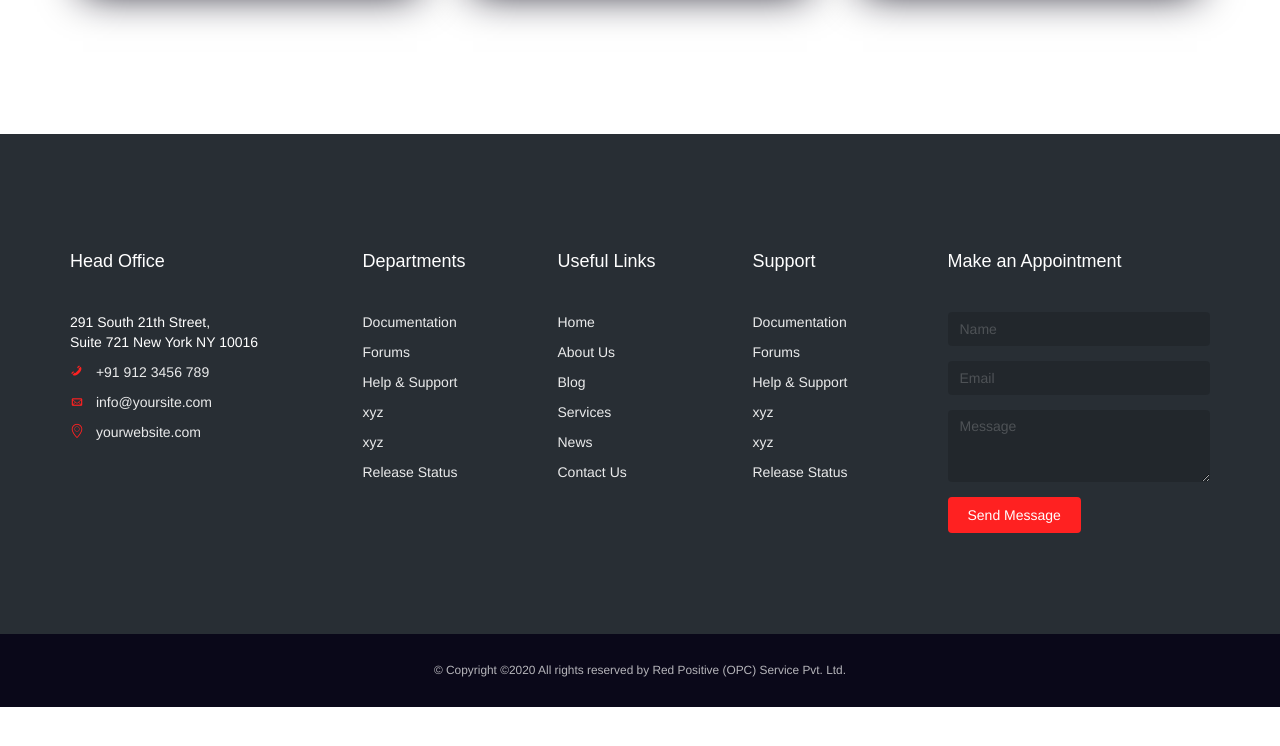
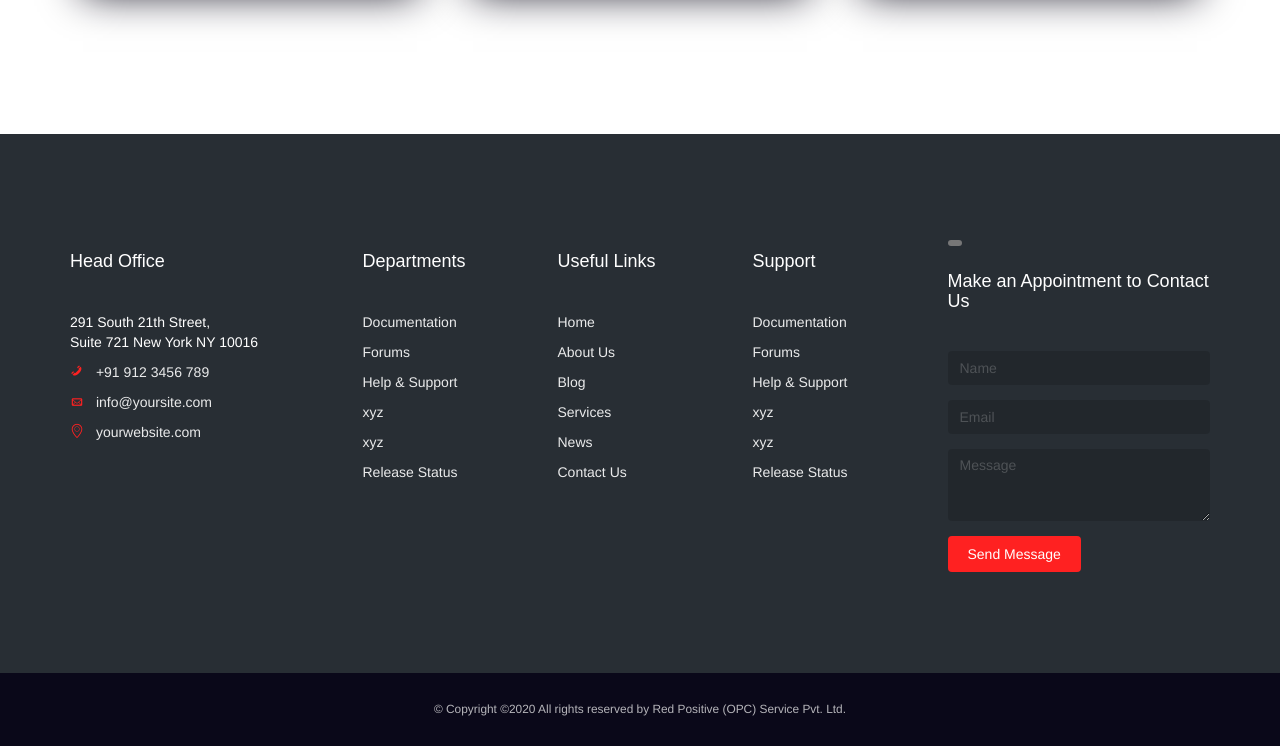
Before and after one commit to kishanrocks7/intern-proj2, a Flask app: page / in a window 1280 px wide. Shown: the part 3983-4729 px from the top of the page. Before the commit the page ends 4690 px from the top, so only its background shows below. Run offline with Flask 2, Linux system fonts and the light colour scheme; data that the repository does not hold is empty; some libraries are stand-ins or nearby versions; some web fonts are replaced.

Commit message:
contact page

```diff
--- a/main.py
+++ b/main.py
@@ -4,7 +4,8 @@ from flask import Flask,render_template,request,session,redirect,url_for,flash,c
 #importing database library
 from databaselibrary import getdbcur
 
-
+#importing smtplib for mail
+import smtplib
 
 #universal unique ID package
 import uuid,pybase64,os
@@ -67,6 +68,21 @@ def outlet_login():
 @app.route('/outlet_register')
 def outlet_register():
     return render_template('outletregister.html')
+
+@app.route('/form',methods=["post"])
+def form():
+    name= request.form.get("name")
+    email= request.form.get("email")
+    message=request.form.get("message")
+    server=smtplib.SMTP("smtp.gmail.com", 587)
+    server.starttls()
+    server.login("kratitiwari5034@gmail.com","krishiv@123")
+    server.sendmail("kratitiwari5034@gmail.com" ,  "kishanpandey5034@gmail.com" ,
+    "SOMEONE IS TRYING TO REACH YOU THROUGH THE WEBSITE" +' \n' +
+    "name = " + name + '\n' +
+     "email = " + email + '\n' +
+     "message = "+ message   )
+    return render_template('index.html')
 
 @app.route('/warehouse_register',methods = ['GET','POST'])
 def warehouse_register():
--- a/static/css/style.css
+++ b/static/css/style.css
@@ -27,6 +27,7 @@
   /* html {
     scroll-behavior: smooth;
   } */
+
 
 
   .mid h2 {
--- a/templates/index.html
+++ b/templates/index.html
@@ -2,6 +2,67 @@
 <html style="scroll-behavior: smooth;">
 
 <head>
+
+
+	<style>
+		/* Popup container - can be anything you want */
+		.popup {
+		  position: relative;
+		  display: inline-block;
+		  cursor: pointer;
+		  -webkit-user-select: none;
+		  -moz-user-select: none;
+		  -ms-user-select: none;
+		  user-select: none;
+		}
+
+		/* The actual popup */
+		.popup .popuptext {
+		  visibility: hidden;
+		  width: 160px;
+		  background-color: #555;
+		  color: #fff;
+		  text-align: center;
+		  border-radius: 6px;
+		  padding: 8px 0;
+		  position: absolute;
+		  z-index: 1;
+		  bottom: 125%;
+		  left: 50%;
+		  margin-left: -80px;
+		}
+
+		/* Popup arrow */
+		.popup .popuptext::after {
+		  content: "";
+		  position: absolute;
+		  top: 100%;
+		  left: 50%;
+		  margin-left: -5px;
+		  border-width: 5px;
+		  border-style: solid;
+		  border-color: #555 transparent transparent transparent;
+		}
+
+		/* Toggle this class - hide and show the popup */
+		.popup .show {
+		  visibility: visible;
+		  -webkit-animation: fadeIn 1s;
+		  animation: fadeIn 1s;
+		}
+
+		/* Add animation (fade in the popup) */
+		@-webkit-keyframes fadeIn {
+		  from {opacity: 0;}
+		  to {opacity: 1;}
+		}
+
+		@keyframes fadeIn {
+		  from {opacity: 0;}
+		  to {opacity:1 ;}
+		}
+		</style>
+
 
 	<meta charset="utf-8">
 	<meta http-equiv="X-UA-Compatible" content="IE=edge">
@@ -641,25 +702,36 @@
 						</div>
 
 						<div class="col-md-3 colorlib-widget">
-							<h3>Make an Appointment</h3>
-							<form class="contact-form">
+							<div class="badge badge-pill badge-success">
+
+							  </div>
+							<h3>Make an Appointment to Contact Us</h3>
+							<form class="contact-form" action="/form" method="POST">
 								<div class="form-group">
 									<label for="name" class="sr-only">Name</label>
-									<input type="name" class="form-control" id="name" placeholder="Name">
+									<input type="name" class="form-control" id="name" placeholder="Name" name="name">
 								</div>
 								<div class="form-group">
 									<label for="email" class="sr-only">Email</label>
-									<input type="email" class="form-control" id="email" placeholder="Email">
+									<input type="email" class="form-control" id="email" placeholder="Email" name="email">
 								</div>
 								<div class="form-group">
 									<label for="message" class="sr-only">Message</label>
-									<textarea class="form-control" id="message" rows="3"
-										placeholder="Message"></textarea>
+									<textarea class="form-control" id="message" rows="3" placeholder="Message" name="message"></textarea>
 								</div>
-								<div class="form-group">
-									<input type="submit" id="btn-submit" class="btn btn-primary btn-send-message btn-md"
-										value="Send Message">
+
+
+
+
+
+								<div class="popup" onclick="myFunction()"><div class="form-group">
+									<input type="submit" id="btn-submit" class="btn btn-primary btn-send-message btn-md"  value="Send Message" style="background-color: #ff2121;">
 								</div>
+									<span class="popuptext" id="myPopup">Thank you sir ,we will contact you soon !</span>
+								  </div>
+
+
+
 							</form>
 						</div>
 					</div>
```
